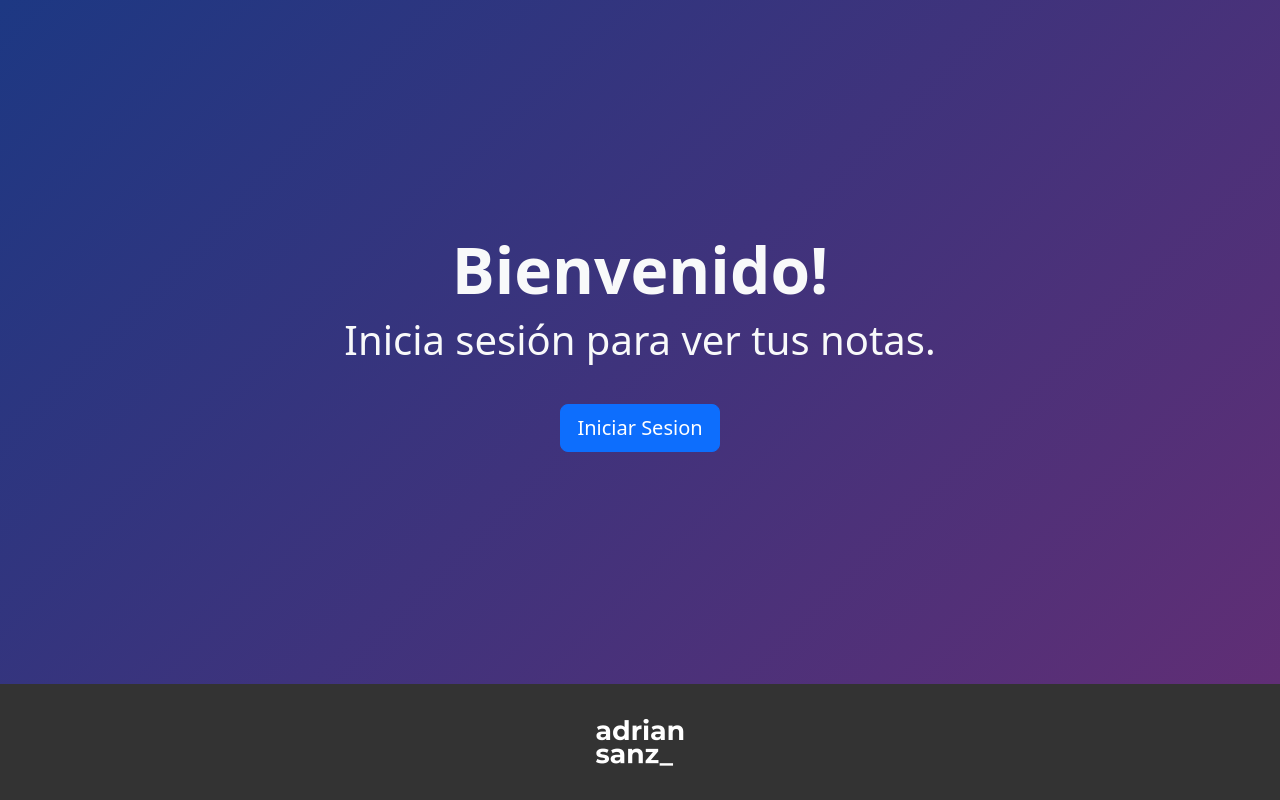
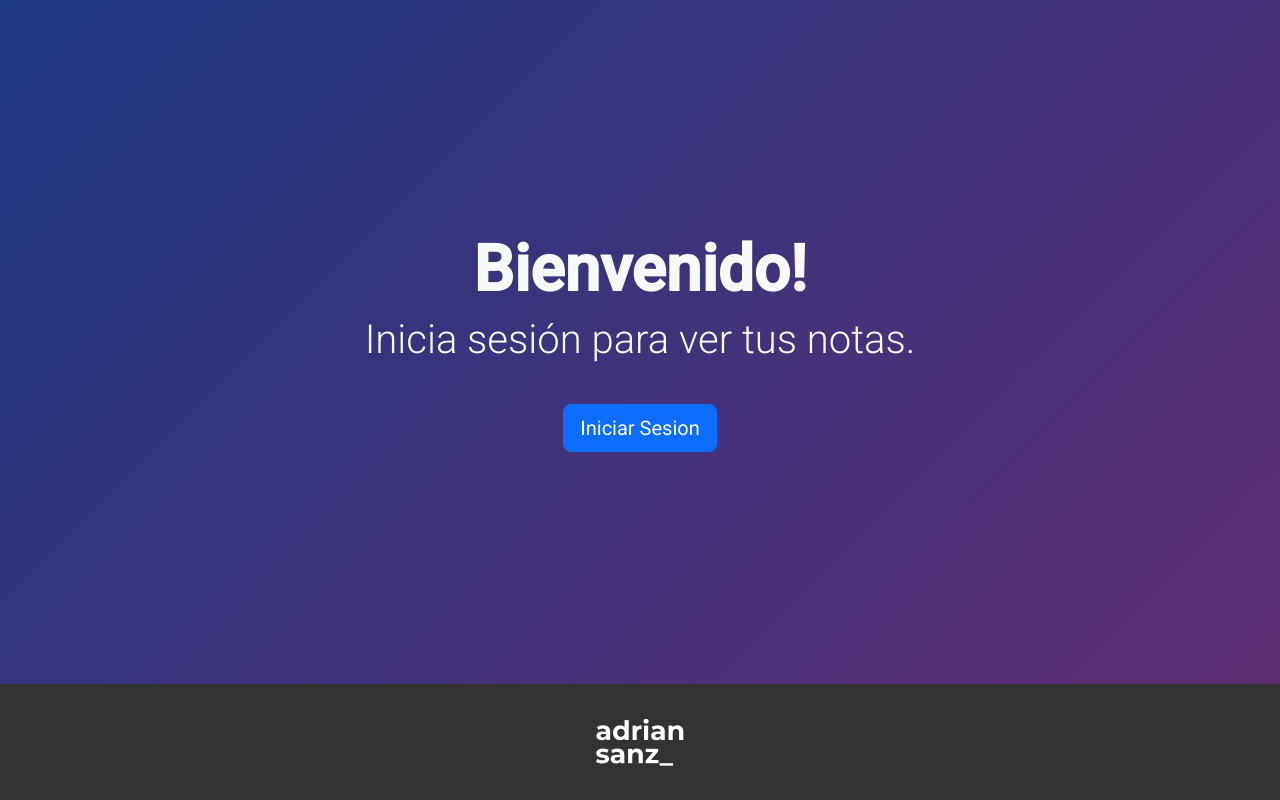
Before and after one commit to adrianssanz/notasFrontend, an Angular app: page / in a window 1280 px wide. Built offline with nearby package versions, Linux system fonts and the light colour scheme; no server answers.

Commit message:
Instalado angular material para modales

```diff
--- a/angular.json
+++ b/angular.json
@@ -27,6 +27,7 @@
               }
             ],
             "styles": [
+              "@angular/material/prebuilt-themes/azure-blue.css",
               "node_modules/bootstrap/dist/css/bootstrap.min.css",
               "src/styles.css"
             ],
@@ -88,6 +89,7 @@
               }
             ],
             "styles": [
+              "@angular/material/prebuilt-themes/azure-blue.css",
               "src/styles.css"
             ],
             "scripts": []
--- a/package.json
+++ b/package.json
@@ -11,10 +11,12 @@
   "private": true,
   "dependencies": {
     "@angular/animations": "^19.0.0",
+    "@angular/cdk": "^19.0.5",
     "@angular/common": "^19.0.0",
     "@angular/compiler": "^19.0.0",
     "@angular/core": "^19.0.0",
     "@angular/forms": "^19.0.0",
+    "@angular/material": "^19.0.5",
     "@angular/platform-browser": "^19.0.0",
     "@angular/platform-browser-dynamic": "^19.0.0",
     "@angular/router": "^19.0.0",
--- a/src/app/app.config.ts
+++ b/src/app/app.config.ts
@@ -2,11 +2,12 @@
 import { provideRouter } from '@angular/router';
 import { routes } from './app.routes';
 import { provideHttpClient } from '@angular/common/http';
+import { provideAnimationsAsync } from '@angular/platform-browser/animations/async';
 
 export const appConfig: ApplicationConfig = {
   providers: [
     provideZoneChangeDetection({ eventCoalescing: true }),
     provideRouter(routes),
-    provideHttpClient()
+    provideHttpClient(), provideAnimationsAsync()
   ]
 };
--- a/src/index.html
+++ b/src/index.html
@@ -6,8 +6,10 @@
   <base href="/">
   <meta name="viewport" content="width=device-width, initial-scale=1">
   <link rel="icon" type="image/x-icon" href="favicon.ico">
+  <link href="https://fonts.googleapis.com/css2?family=Roboto:wght@300;400;500&display=swap" rel="stylesheet">
+  <link href="https://fonts.googleapis.com/icon?family=Material+Icons" rel="stylesheet">
 </head>
-<body>
+<body class="mat-typography">
   <app-root></app-root>
 </body>
 </html>
--- a/src/styles.css
+++ b/src/styles.css
@@ -1 +1,4 @@
 /* You can add global styles to this file, and also import other style files */
+
+html, body { height: 100%; }
+body { margin: 0; font-family: Roboto, "Helvetica Neue", sans-serif; }
```
Also changed, not shown: 1 other file (tests, documents, lock files or other folders).
